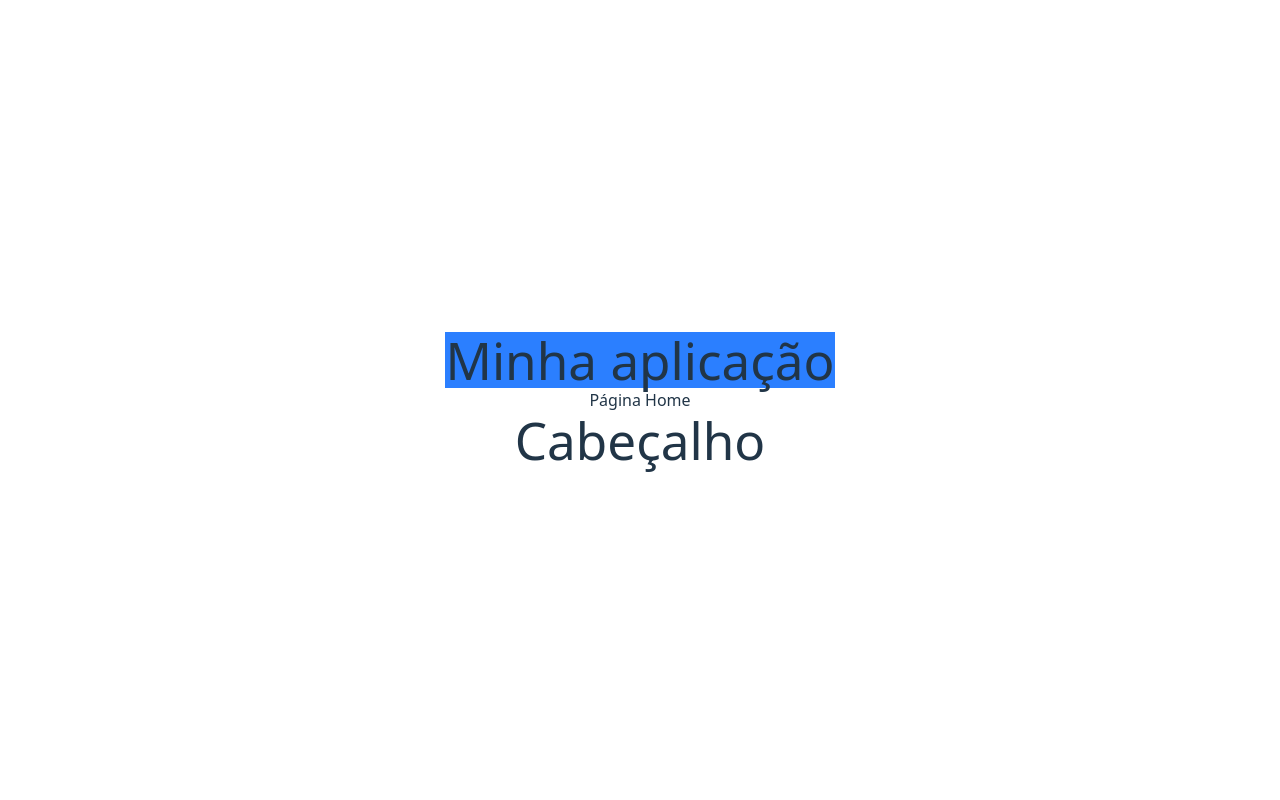
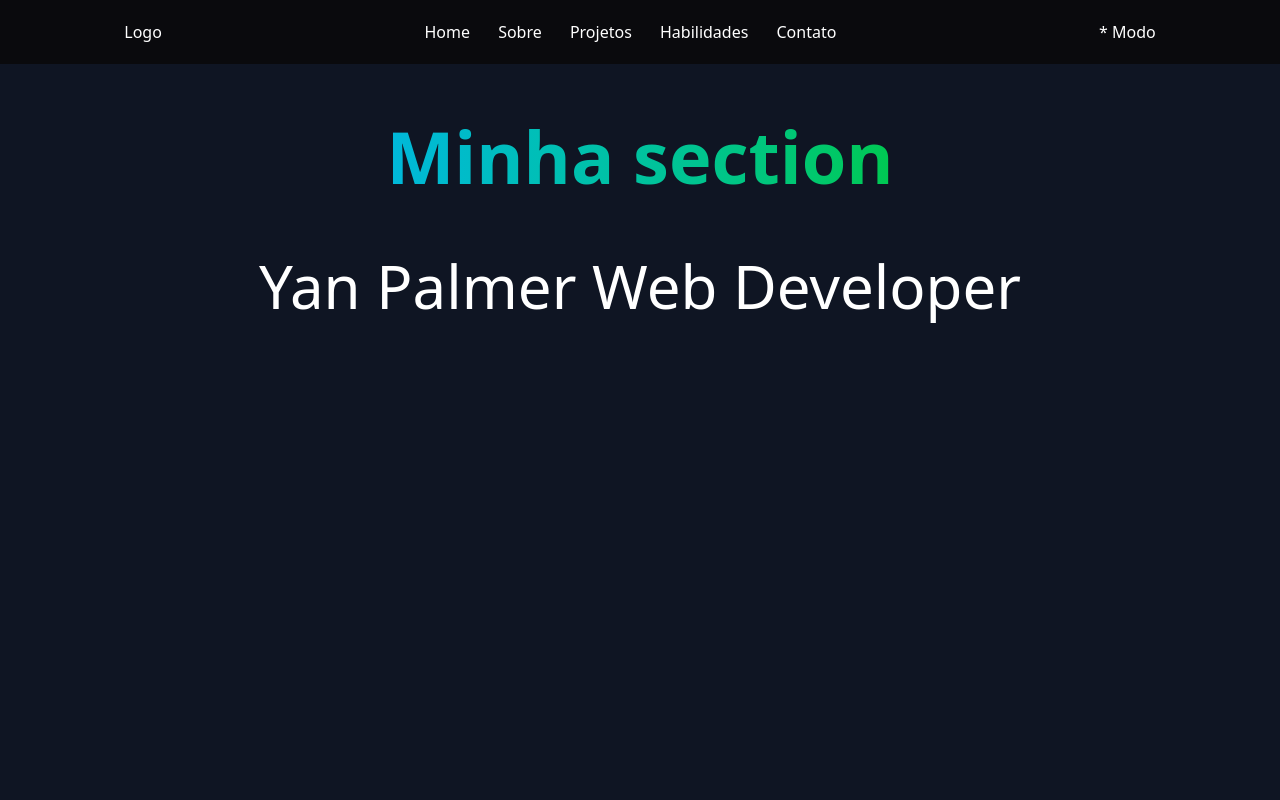
Before and after one commit to YanPalmer/Portfolio-Yan-2026, a React (Vite) app in the folder Portfolio-Yan-2026/: page / in a window 1280 px wide. Shown: the top 800 px of the page. Built offline with nearby package versions, Linux system fonts and the light colour scheme.

Commit message:
Construção do Header e Section
Criei a base para o meu Header e Section para poder colocar a página principal que exibe uma mensagem de apresentação

```diff
--- a/Portfolio-Yan-2026/src/App.css
+++ b/Portfolio-Yan-2026/src/App.css
@@ -1,4 +1,4 @@
-
+/*
 
 #root {
   max-width: 1280px;
@@ -41,4 +41,4 @@
 
 .read-the-docs {
   color: #888;
-}
+} */
--- a/Portfolio-Yan-2026/src/App.tsx
+++ b/Portfolio-Yan-2026/src/App.tsx
@@ -1,24 +1,29 @@
-import { useState } from 'react'
-import reactLogo from './assets/react.svg'
-import viteLogo from '/vite.svg'
+// import { useState } from 'react'
+// import reactLogo from './assets/react.svg'
+// import viteLogo from '/vite.svg'
 import './App.css'
 import 'tailwindcss'
-import Home from './pages/Home'
+// import Home from './pages/Home'
+import Header from './components/Header'
+import Section from './components/Section'
 
 function App() {
-  const [count, setCount] = useState(0)
 
   return (
     <>
-      <Home />
-      <h1>Cabeçalho</h1>
+      <Header />
+      <Section />
+      <Section />
     </>
   )
 }
 
 export default App
 
-{/* <div>
+{/*
+  const [count, setCount] = useState(0)
+
+  <div>
         <Home />
         <h1 className='bg-green-500'>Teste do vite</h1>
         <a href="https://vite.dev" target="_blank">
--- a/Portfolio-Yan-2026/src/components/Header.tsx
+++ b/Portfolio-Yan-2026/src/components/Header.tsx
@@ -2,8 +2,16 @@ import 'tailwindcss'
 
 function Header() {
   return (
-    <header className='bg-blue-500'>
-      <h1>Minha aplicação</h1>
+    <header className='fixed top-0 right-0 left-0 bg-headerBackground text-white h-16 flex flex-row justify-around items-center'>
+      <h1>Logo</h1>
+      <ul className='links flex flex-row justify-around items-center w-110 h-full'>
+        <li className='text-white hover:text-whiteText'>Home</li>
+        <li>Sobre</li>
+        <li>Projetos</li>
+        <li>Habilidades</li>
+        <li>Contato</li>
+      </ul>
+      <h1>* Modo</h1>
     </header>
   )
 }
--- /dev/null
+++ b/Portfolio-Yan-2026/src/components/HeaderTeste.tsx
@@ -0,0 +1,11 @@
+import 'tailwindcss'
+
+function Header() {
+  return (
+    <header className='bg-blue-500'>
+      <h1>Minha aplicação</h1>
+    </header>
+  )
+}
+
+export default Header
--- /dev/null
+++ b/Portfolio-Yan-2026/src/components/Section.tsx
@@ -0,0 +1,12 @@
+import 'tailwindcss'
+
+function Section() {
+  return (
+    <section className='bg-background w-full h-screen flex flex-col items-center pt-30'>
+      <h1 className='text-7xl font-extrabold bg-linear-to-r from-cyan-500 to-green-500 bg-clip-text text-transparent'>Minha section</h1>
+      <p className='pt-16 text-6xl text-white'>Yan Palmer Web Developer</p>
+    </section>
+  )
+}
+
+export default Section
--- a/Portfolio-Yan-2026/src/index.css
+++ b/Portfolio-Yan-2026/src/index.css
@@ -1,6 +1,17 @@
 @import "tailwindcss";
 
-:root {
+@theme {
+  --color-headerBackground: #0A0A0D;
+  --color-background: #0F1523;
+  --color-whiteText: #B7B5B5;
+  --color-hoverText: #17171A;
+}
+
+.links li {
+  @apply text-white hover:text-whiteText transition;
+}
+
+/* :root {
   font-family: system-ui, Avenir, Helvetica, Arial, sans-serif;
   line-height: 1.5;
   font-weight: 400;
@@ -67,4 +78,4 @@ button:focus-visible {
   button {
     background-color: #f9f9f9;
   }
-}
+} */
--- a/Portfolio-Yan-2026/src/pages/Home.tsx
+++ b/Portfolio-Yan-2026/src/pages/Home.tsx
@@ -1,4 +1,4 @@
-import Header from "../components/Header"
+import Header from "../components/HeaderTeste"
 
 // Exemplo simples de página Home
 function Home() {
```
